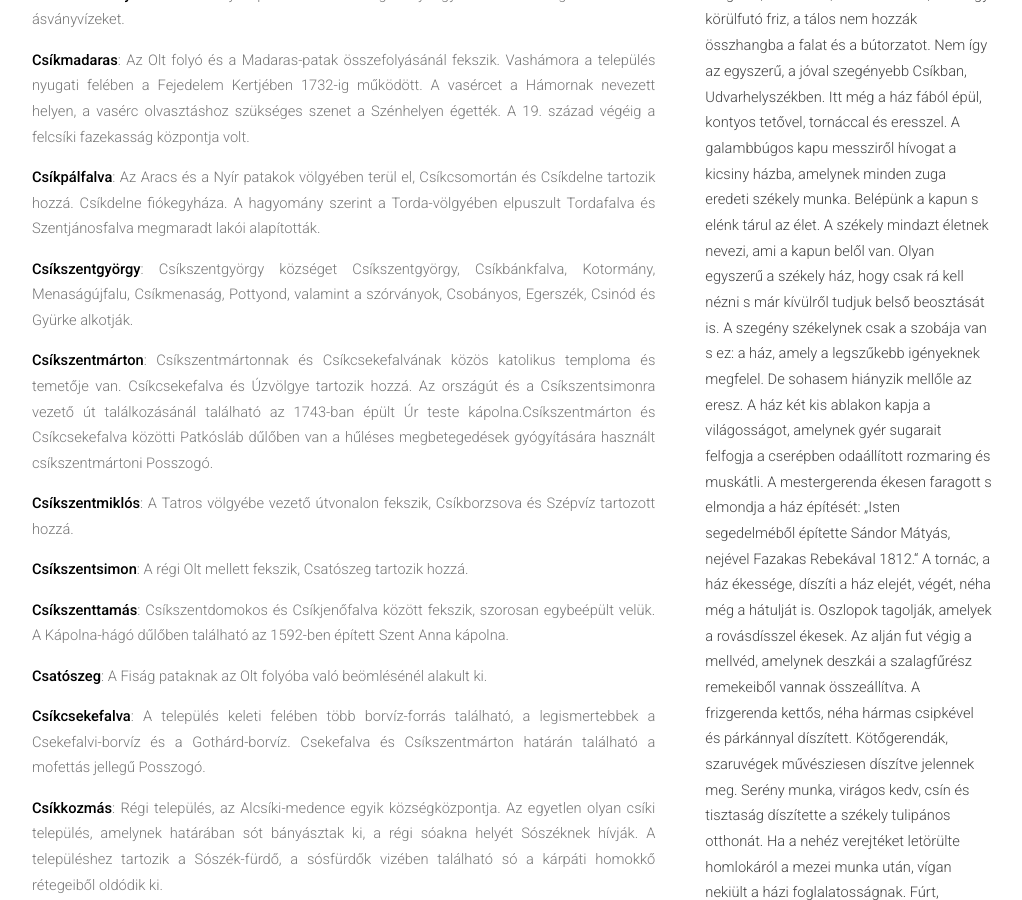
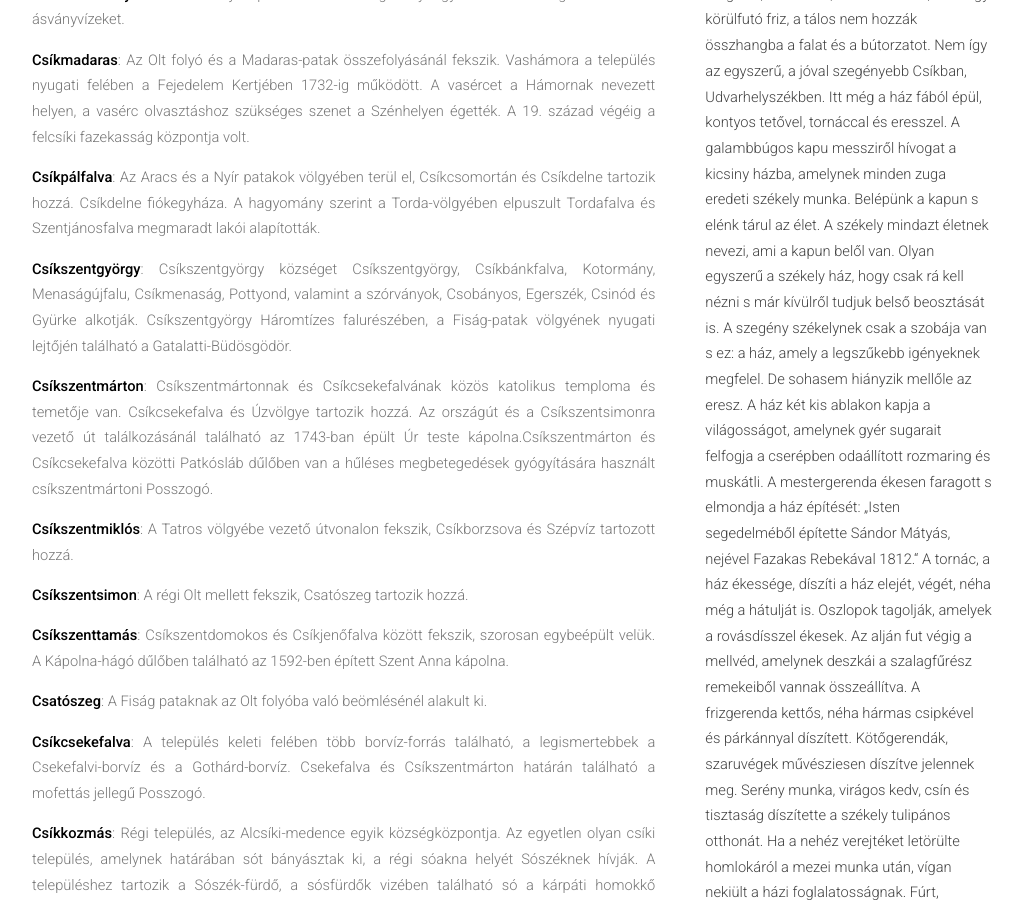
Before and after one commit to siculia/siculia.github.io, a Jekyll site: the page built from siculia-csikszek.html, in a window 1280 px wide and 900 px high, scrolled down 3049 px. Shown: the whole window, without its empty margins (128-1150 px from the left). Built offline with Jekyll 4.4.1, drawn with Linux system fonts in a browser that asks for light colours; nearby versions of some CDN libraries; library files that are not in the unit come from our copies.

Commit message:
Gatalatti pároló

```diff
--- a/siculia-csikszek.html
+++ b/siculia-csikszek.html
@@ -70,7 +70,7 @@ layout: default
 							<p style="text-align: justify;"><b>Csíkszentkirály</b>: Csíkszentkirályon palackozzák a Hargita Gyöngye és a Tiva Hargita szénsavas ásványvízeket.</p>
 							<p style="text-align: justify;"><b>Csíkmadaras</b>: Az Olt folyó és a Madaras-patak összefolyásánál fekszik. Vashámora a település nyugati felében a Fejedelem Kertjében 1732-ig működött. A vasércet a Hámornak nevezett helyen, a vasérc olvasztáshoz szükséges szenet a Szénhelyen égették. A 19. század végéig a felcsíki fazekasság központja volt.</p>
 							<p style="text-align: justify;"><b>Csíkpálfalva</b>: Az Aracs és a Nyír patakok völgyében terül el, Csíkcsomortán és Csíkdelne tartozik hozzá. Csíkdelne fiókegyháza. A hagyomány szerint a Torda-völgyében elpuszult Tordafalva és Szentjánosfalva megmaradt lakói alapították.</p>
-							<p style="text-align: justify;"><b>Csíkszentgyörgy</b>: Csíkszentgyörgy községet Csíkszentgyörgy, Csíkbánkfalva, Kotormány, Menaságújfalu, Csíkmenaság, Pottyond, valamint a szórványok, Csobányos, Egerszék, Csinód és Gyürke alkotják.
+							<p style="text-align: justify;"><b>Csíkszentgyörgy</b>: Csíkszentgyörgy községet Csíkszentgyörgy, Csíkbánkfalva, Kotormány, Menaságújfalu, Csíkmenaság, Pottyond, valamint a szórványok, Csobányos, Egerszék, Csinód és Gyürke alkotják. Csíkszentgyörgy Háromtízes falurészében, a Fiság-patak völgyének nyugati lejtőjén található a Gatalatti-Büdösgödör.
 							<p style="text-align: justify;"><b>Csíkszentmárton</b>: Csíkszentmártonnak és Csíkcsekefalvának közös katolikus temploma és temetője van. Csíkcsekefalva és Úzvölgye tartozik hozzá. Az országút és a Csíkszentsimonra vezető út találkozásánál található az 1743-ban épült Úr teste kápolna.Csíkszentmárton és Csíkcsekefalva közötti Patkósláb dűlőben van a hűléses megbetegedések gyógyítására használt csíkszentmártoni Posszogó.</p>
 							<p style="text-align: justify;"><b>Csíkszentmiklós</b>: A Tatros völgyébe vezető útvonalon fekszik, Csíkborzsova és Szépvíz tartozott hozzá.</p>
 							<p style="text-align: justify;"><b>Csíkszentsimon</b>: A régi Olt mellett fekszik, Csatószeg tartozik hozzá.</p>
```
